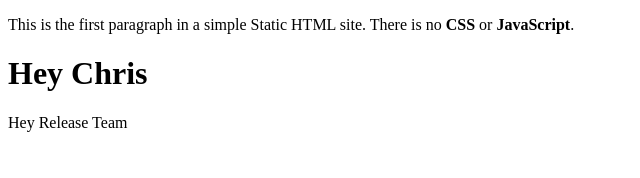
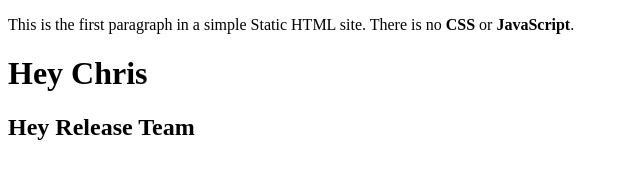
Before and after one commit to jmvaisa/static, a plain HTML site: page index.html in a window 1280 px wide. Shown: the whole page, without its empty margins (0-640 px from the left). Drawn offline with Linux system fonts and the light colour scheme.

Commit message:
Update linting error fixed h2 tag

```diff
--- a/index.html
+++ b/index.html
@@ -6,6 +6,6 @@
   <body>
     <p>This is the first paragraph in a simple Static HTML site. There is no <strong>CSS</strong> or <strong>JavaScript</strong>.</p>
     <h1>Hey Chris</h1>
-    <h99>Hey Release Team</h99>
+    <h2>Hey Release Team</h2>
   </body>
 </html>
```
